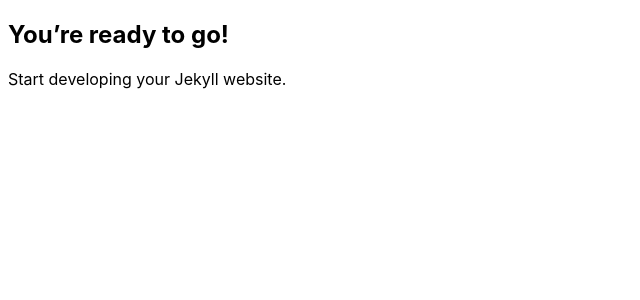
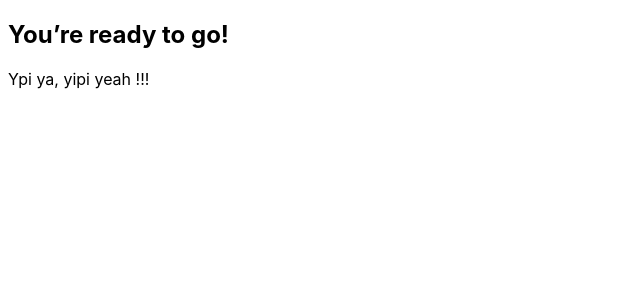
Before and after one commit to hlajax/agondjo, a Jekyll site: the page built from index.md, in a window 1280 px wide. Shown: the top 300 px of the page, without its empty margins (0-640 px from the left). Built offline with Jekyll 4.4.1, drawn with Linux system fonts in a browser that asks for light colours.

Commit message:
ajout du texte

```diff
--- a/index.md
+++ b/index.md
@@ -5,4 +5,4 @@ title: "Happy Jekylling!"
 
 ## You're ready to go!
 
-Start developing your Jekyll website.
+Ypi ya, yipi yeah !!!
```
Also changed, not shown: 1 other file.
